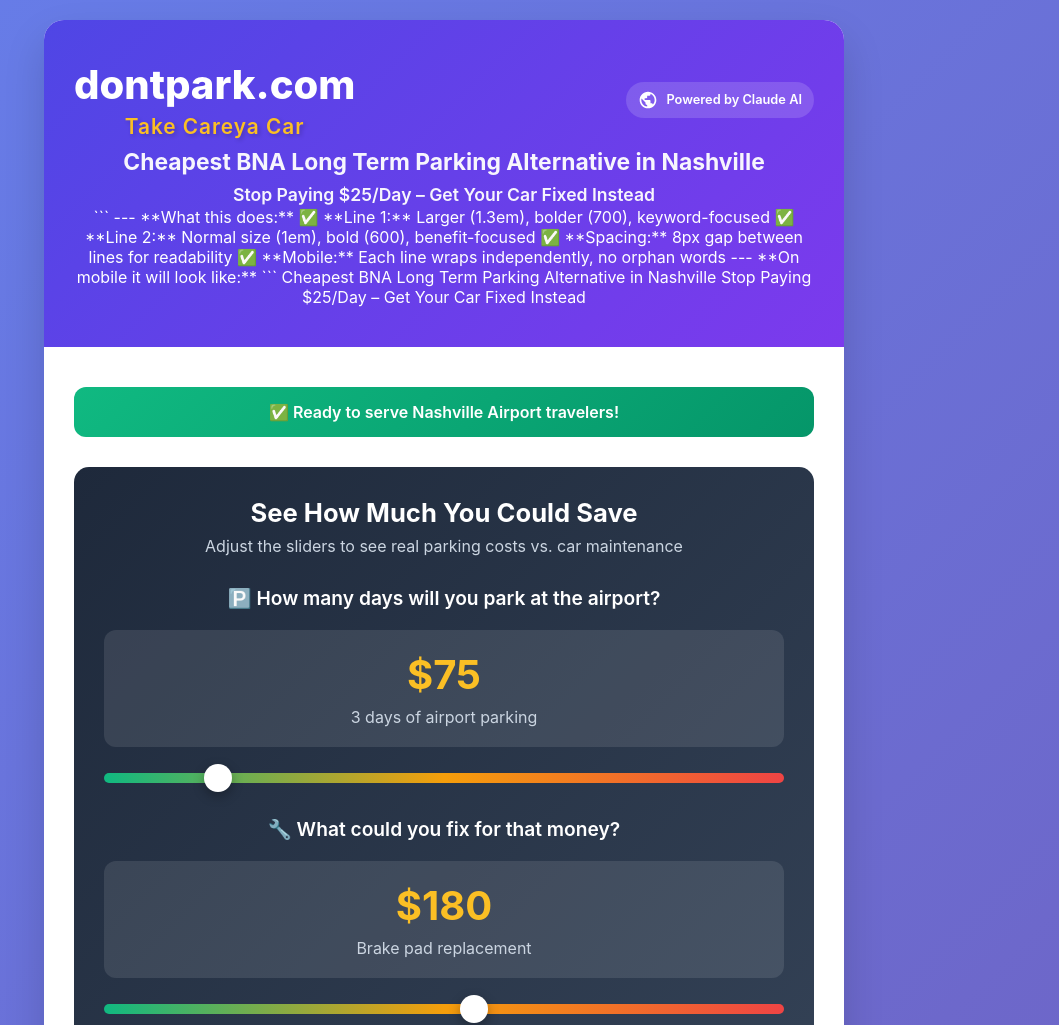
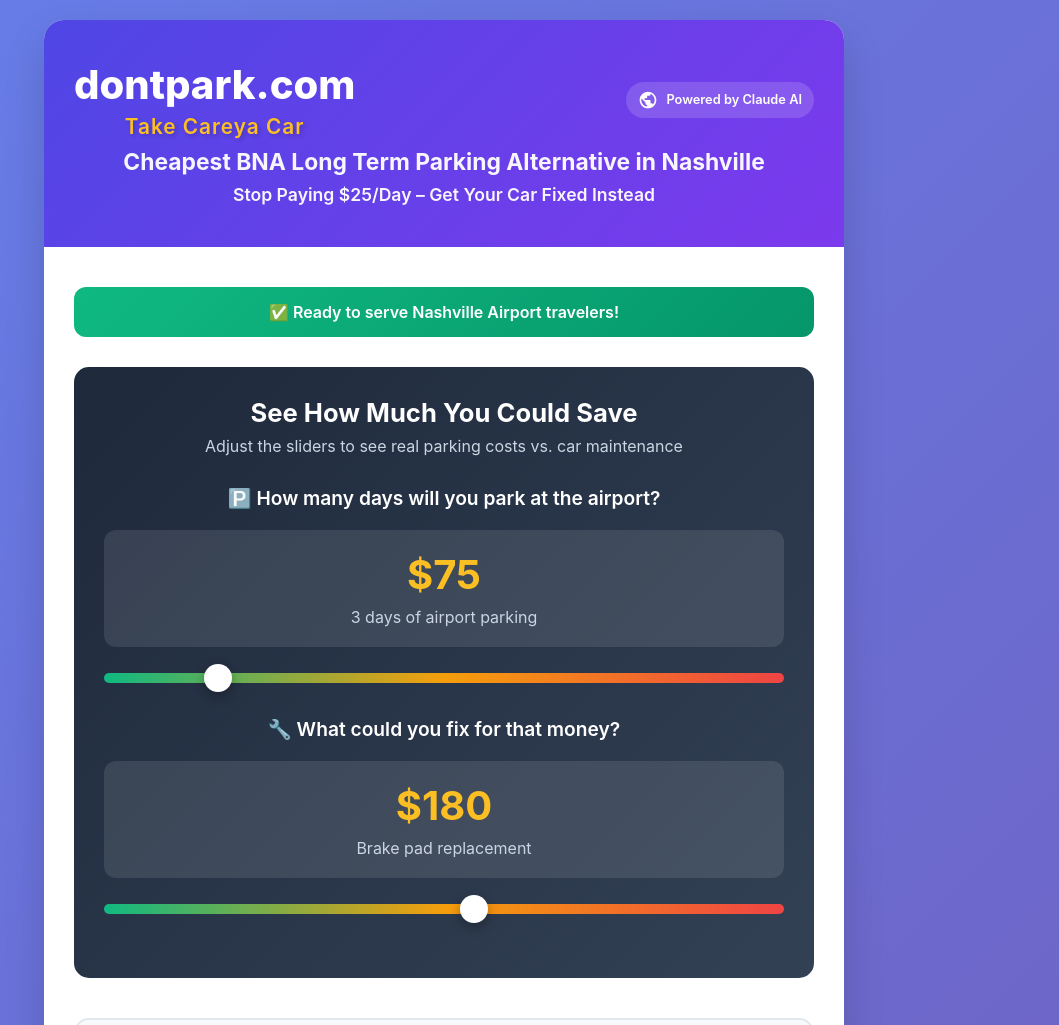
Before and after one commit to tombennin/dontpark-customer, a website: page index.html in a window 1280 px wide. Shown: the top 1025 px of the page, without its empty margins (196-1255 px from the left). Drawn offline with nearby package versions, Linux system fonts and the light colour scheme; some packages are replaced by stand-ins of ours.

Commit message:
Modify text for parking alternative in index.html
Updated text styling for parking alternative section.

````diff
--- a/index.html
+++ b/index.html
@@ -419,29 +419,9 @@
         Cheapest BNA Long Term Parking Alternative in Nashville
     </div>
     <div style="font-size: 1em; font-weight: 600; line-height: 1.3;">
-        Stop Paying $25/Day – Get Your Car Fixed Instead
+Stop Paying $25/Day – Get Your Car Fixed Instead
     </div>
 </div>
-```
-
----
-
-**What this does:**
-
-✅ **Line 1:** Larger (1.3em), bolder (700), keyword-focused
-✅ **Line 2:** Normal size (1em), bold (600), benefit-focused
-✅ **Spacing:** 8px gap between lines for readability
-✅ **Mobile:** Each line wraps independently, no orphan words
-
----
-
-**On mobile it will look like:**
-```
-Cheapest BNA Long Term
-Parking Alternative in Nashville
-
-Stop Paying $25/Day –
-Get Your Car Fixed Instead
         </header>
 
         <main class="content">
````
